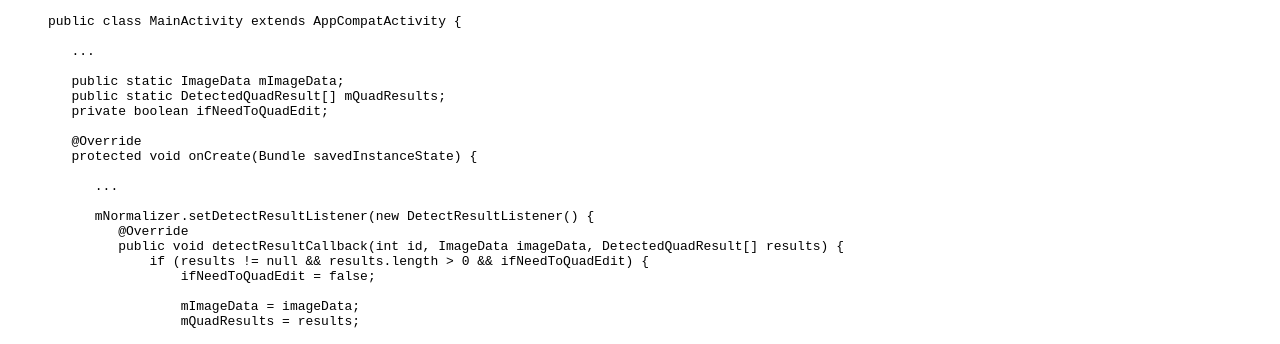
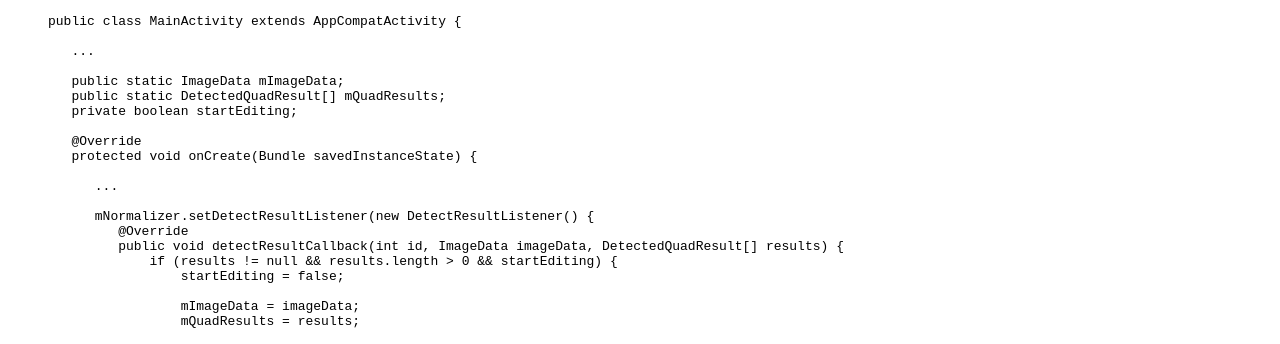
Before and after one commit to dynamsoft-docs/document-normalizer-docs, a Jekyll site: the page built from programming/android/user-guide.md, in a window 1280 px wide and 1400 px high, scrolled down 3555 px. Shown: the part 156-500 px from the top of the window. Built offline with Jekyll 4.4.1, drawn with Linux system fonts in a browser that asks for light colours; some of the changed text lies outside the part shown.

Commit message:
Update user-guide.md

````diff
--- a/programming/android/user-guide.md
+++ b/programming/android/user-guide.md
@@ -222,7 +222,7 @@ There are two ways to include the SDK into your project - local binary dependenc
 
       public static ImageData mImageData;
       public static DetectedQuadResult[] mQuadResults;
-      private boolean ifNeedToQuadEdit;
+      private boolean startEditing;
 
       @Override
       protected void onCreate(Bundle savedInstanceState) {
@@ -232,8 +232,8 @@ There are two ways to include the SDK into your project - local binary dependenc
          mNormalizer.setDetectResultListener(new DetectResultListener() {
             @Override
             public void detectResultCallback(int id, ImageData imageData, DetectedQuadResult[] results) {
-                if (results != null && results.length > 0 && ifNeedToQuadEdit) {
-                    ifNeedToQuadEdit = false;
+                if (results != null && results.length > 0 && startEditing) {
+                    startEditing = false;
 
                     mImageData = imageData;
                     mQuadResults = results;
@@ -305,12 +305,12 @@ There are two ways to include the SDK into your project - local binary dependenc
 
       ...
 
-      private boolean ifNeedToQuadEdit;
+      private boolean startEditing;
 
       ...
 
       public void onCaptureBtnClick(View v) {
-         ifNeedToQuadEdit = true;
+         startEditing = true;
       }
    }
    ```
````
